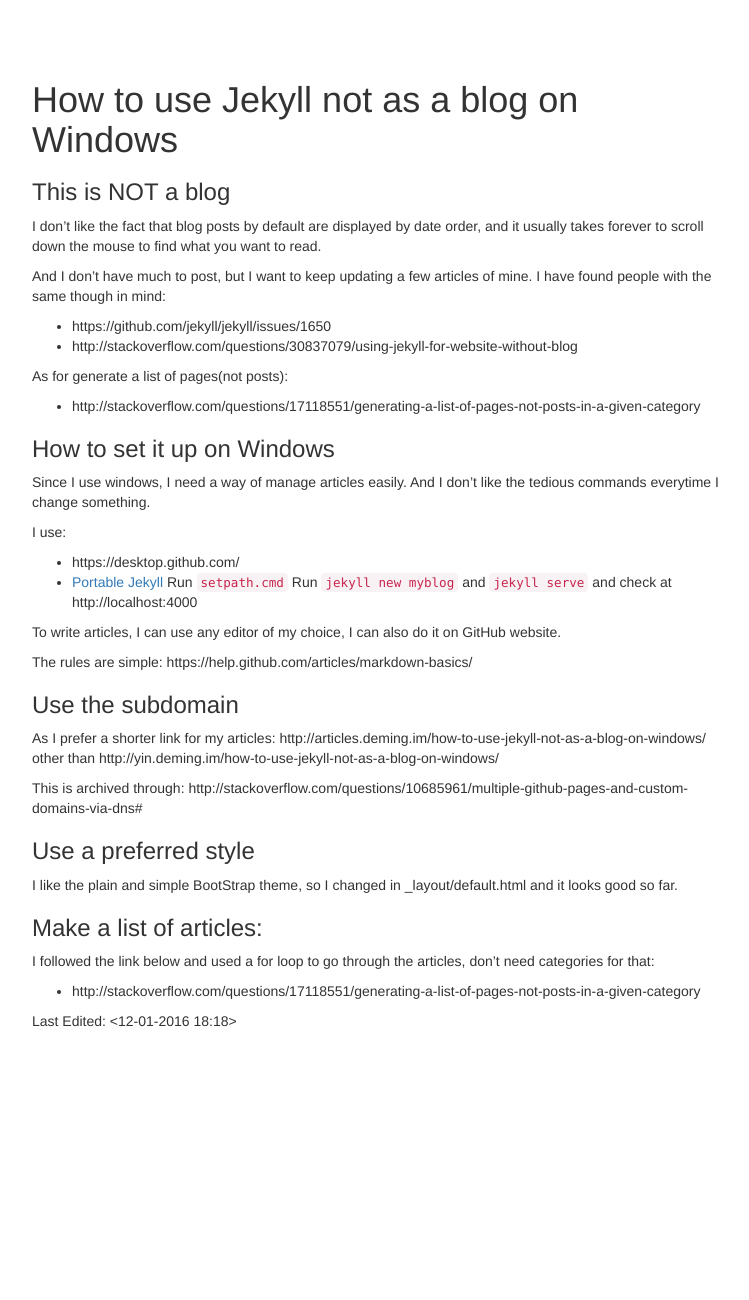
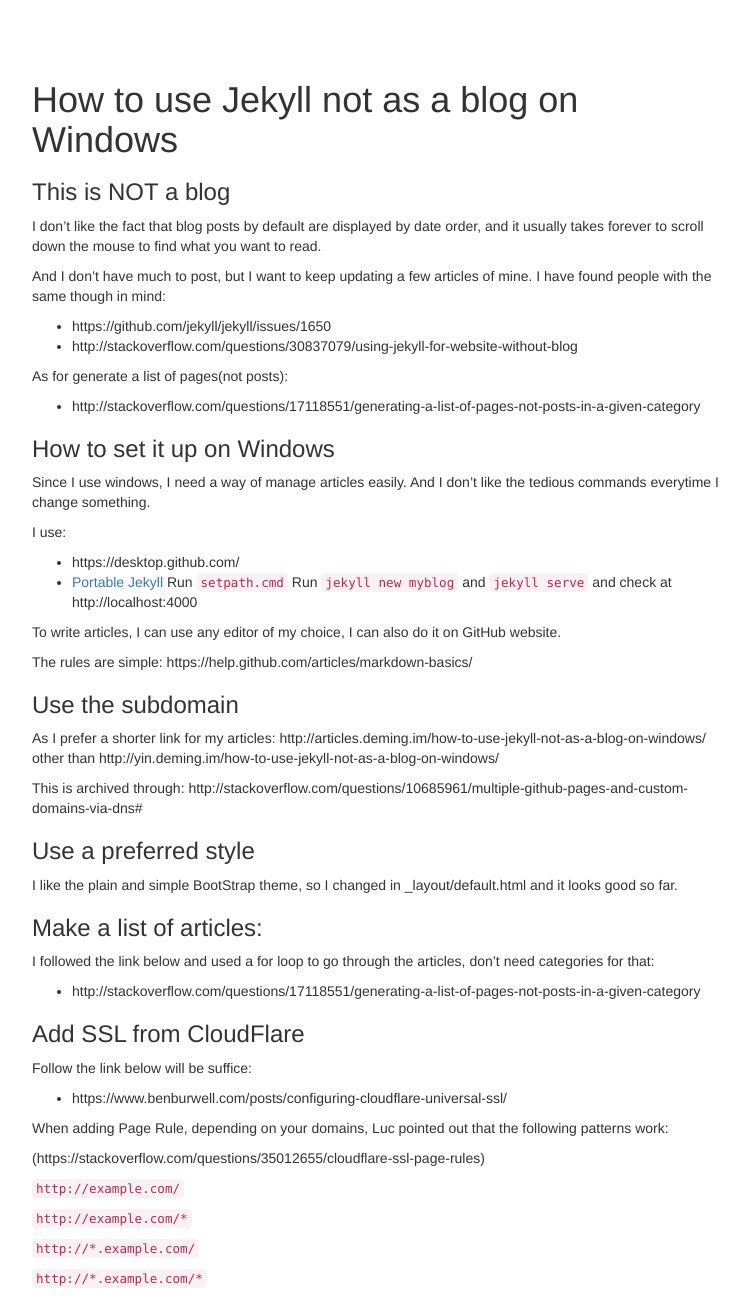
Before and after one commit to yindeming/articles, a Jekyll site: the page built from how-to-use-jekyll-not-as-a-blog-on-windows.md, in a window 1280 px wide. Shown: the top 1300 px of the page, without its empty margins (258-1007 px from the left). Built offline with Jekyll 4.4.1, drawn with Linux system fonts in a browser that asks for light colours; nearby versions of some CDN libraries; Markdown is read by kramdown in place of the engine named in the settings; before the commit the page ends 1091 px from its top, so only the background shows below that; some of the changed text lies outside the part shown.

Commit message:
update article

```diff
--- a/how-to-use-jekyll-not-as-a-blog-on-windows.md
+++ b/how-to-use-jekyll-not-as-a-blog-on-windows.md
@@ -1,5 +1,5 @@
 ---
-Time-stamp: <12-01-2016 18:18>
+Time-stamp: <08-02-2016 11:25>
 layout: article
 title: "How to use Jekyll not as a blog on Windows"
 permalink: /how-to-use-jekyll-not-as-a-blog-on-windows/
@@ -49,3 +49,24 @@
 
 I followed the link below and used a for loop to go through the articles, don't need categories for that:
 - http://stackoverflow.com/questions/17118551/generating-a-list-of-pages-not-posts-in-a-given-category
+
+### Add SSL from CloudFlare
+
+Follow the link below will be suffice:
+- https://www.benburwell.com/posts/configuring-cloudflare-universal-ssl/
+
+When adding Page Rule, depending on your domains, Luc pointed out that the following patterns work:
+
+(https://stackoverflow.com/questions/35012655/cloudflare-ssl-page-rules)
+
+`http://example.com/`
+
+`http://example.com/*`
+
+`http://*.example.com/`
+
+`http://*.example.com/*`
+
+I added a Page Rule:
+
+![https: ON](/images/add-new-rule.jpg)
```
Also changed, not shown: images/add-new-rule.png (added).
